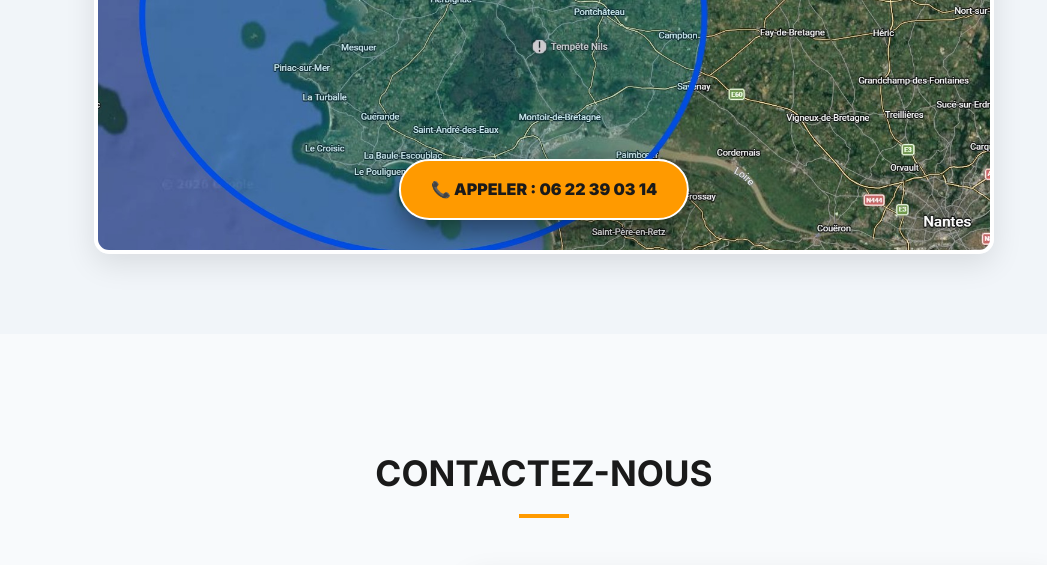
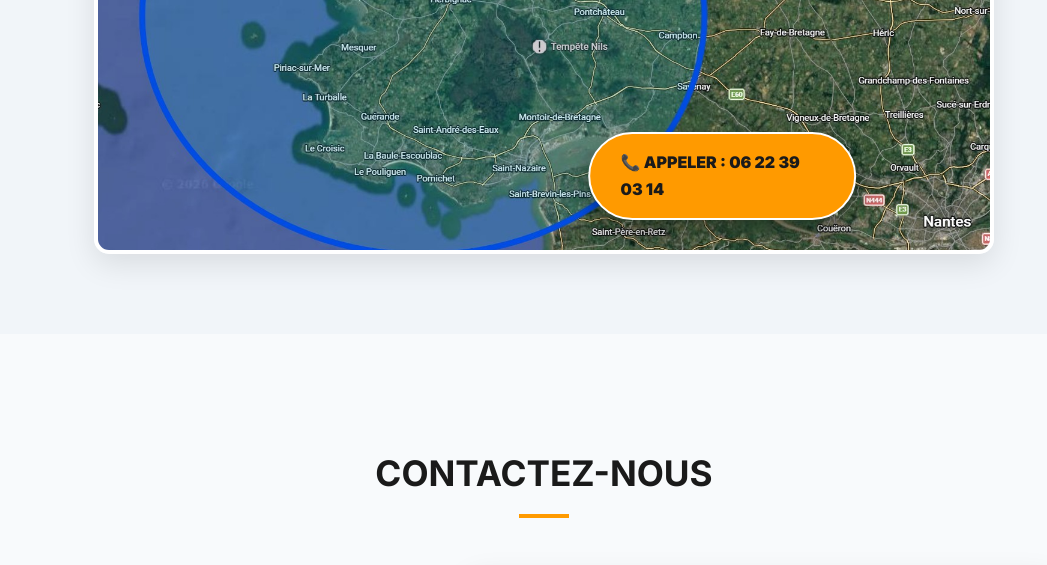
Before and after one commit to msmaintenance/msmaintenance44, a plain HTML site: page index.html in a window 1280 px wide. Shown: the part 3240-3805 px from the top of the page, without its empty margins (96-1143 px from the left). Drawn offline with Linux system fonts and the light colour scheme.

Commit message:
Update index.html

```diff
--- a/index.html
+++ b/index.html
@@ -94,7 +94,7 @@
         .city-grid { display: flex; flex-wrap: wrap; justify-content: center; gap: 10px; margin-top: 20px; }
         .city-tag { background: var(--light); border: 1px solid var(--primary); padding: 8px 15px; border-radius: 50px; font-size: 0.85rem; font-weight: 600; }
         .map-fixed-container { position: relative; width: 100%; max-width: 900px; height: 500px; margin: 0 auto; border-radius: 15px; overflow: hidden; box-shadow: var(--shadow); border: 4px solid white; }
-        .btn-map-call { position: absolute; bottom: 30px; left: 50%; transform: translateX(-50%); background: var(--accent); color: var(--dark); padding: 15px 30px; border-radius: 50px; text-decoration: none; font-weight: 900; box-shadow: 0 10px 25px rgba(0,0,0,0.4); border: 2px solid white; transition: 0.3s; }
+        .btn-map-call { position: absolute; bottom: 30px; left: 70%; transform: translateX(-50%); background: var(--accent); color: var(--dark); padding: 15px 30px; border-radius: 50px; text-decoration: none; font-weight: 900; box-shadow: 0 10px 25px rgba(0,0,0,0.4); border: 2px solid white; transition: 0.3s; }
         .btn-map-call:hover { background: var(--primary); color: white; transform: translateX(-50%) scale(1.1); }
 
         /* CONTACT & FOOTER */
```
